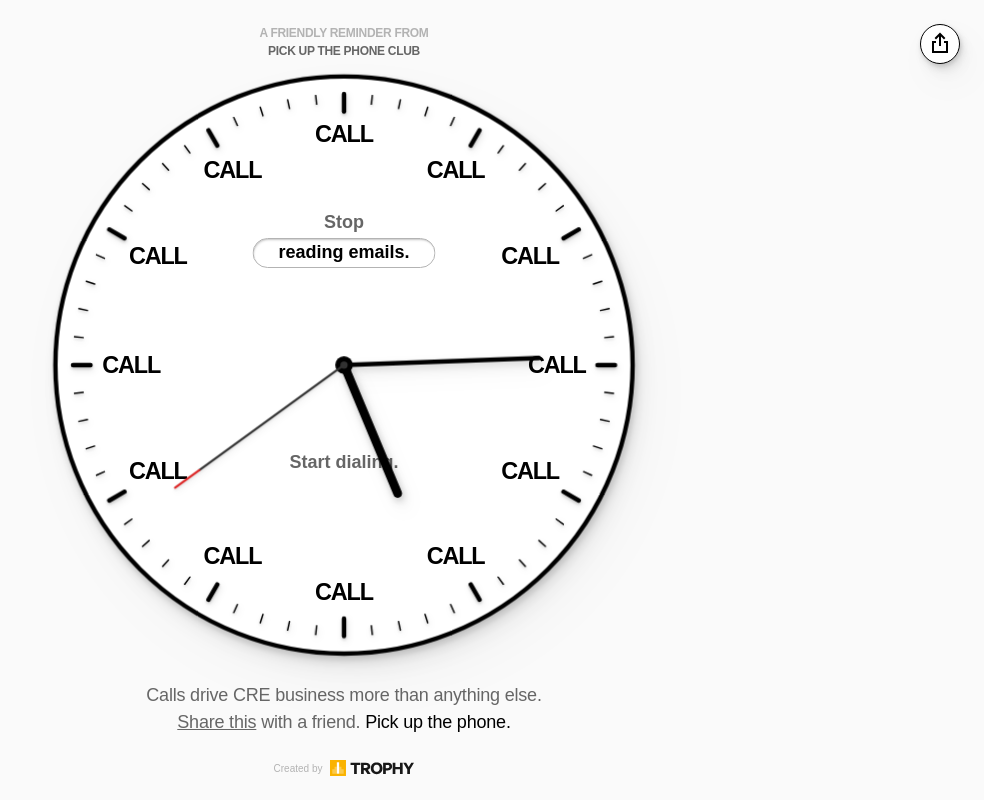
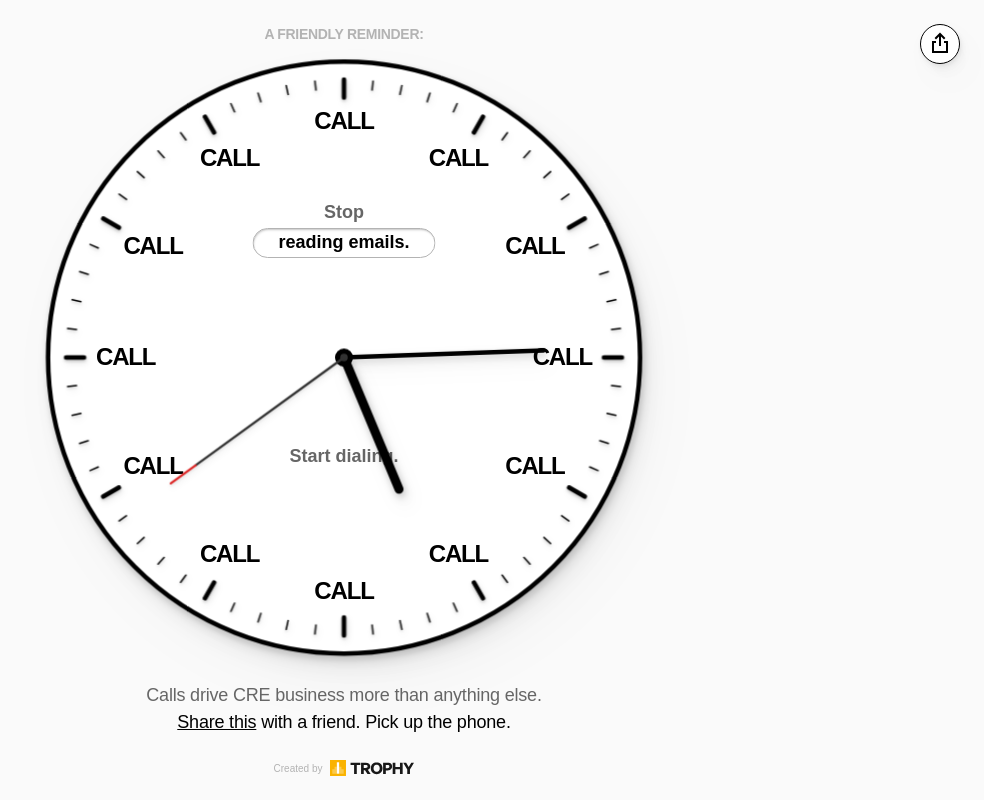
Before and after one commit to OrLevCo/pickupthephone, a Next.js app: page /clock in a window 1280 px wide. Shown: the whole page, without its empty margins (296-1280 px from the left). Built offline with nearby package versions, Linux system fonts and the light colour scheme; a web font is replaced by a local one.

Commit message:
Update clock page: improve tooltip positioning, adjust text styling and layout

```diff
--- a/app/clock/page.tsx
+++ b/app/clock/page.tsx
@@ -294,10 +294,10 @@ export default function Clock() {
           transition: 'opacity 0.15s',
           zIndex: 1000,
           filter: `
-            drop-shadow(1px 2px 2px hsl(0deg 0% 0% / 0.12))
-            drop-shadow(2px 4px 4px hsl(0deg 0% 0% / 0.09))
-            drop-shadow(4px 8px 8px hsl(0deg 0% 0% / 0.06))
-            drop-shadow(8px 16px 16px hsl(0deg 0% 0% / 0.03))
+            drop-shadow(1px 2px 2px hsl(0deg 0% 0% / 0.06))
+            drop-shadow(2px 4px 4px hsl(0deg 0% 0% / 0.04))
+            drop-shadow(4px 8px 8px hsl(0deg 0% 0% / 0.03))
+            drop-shadow(8px 16px 16px hsl(0deg 0% 0% / 0.015))
           `.replace(/\s+/g, ' ').trim()
         }}
         onMouseEnter={(e) => {
@@ -381,31 +381,15 @@ export default function Clock() {
             flexShrink: 0,
             flexGrow: 0,
             fontFamily: 'Satoshi, sans-serif',
-            fontSize: '12px',
-            fontWeight: '900',
+            fontSize: '14px',
+            fontWeight: '800',
+            letterSpacing: '-0.3px',
             textTransform: 'uppercase',
-            letterSpacing: '-0.3px',
             animation: contentReady ? 'fadeIn 1s linear both' : 'none',
             opacity: 0
           }}
         >
-          <span style={{ color: '#b3b3b3' }}>A friendly reminder from</span>
-          <br />
-          <a
-            href="https://www.linkedin.com/company/pick-up-the-phone-club/?viewAsMember=true"
-            target="_blank"
-            rel="noopener noreferrer"
-            style={{
-              color: '#666666',
-              textDecoration: 'none',
-              cursor: 'pointer',
-              transition: 'opacity 0.15s'
-            }}
-            onMouseEnter={(e) => e.currentTarget.style.opacity = '0.5'}
-            onMouseLeave={(e) => e.currentTarget.style.opacity = '1'}
-          >
-            Pick up the phone club
-          </a>
+          <span style={{ color: '#b3b3b3' }}>A friendly reminder:</span>
         </div>
 
         {/* SVG container - wraps clock face and hands for proper positioning */}
@@ -780,12 +764,13 @@ export default function Clock() {
             letterSpacing: '-0.2px',
             animation: contentReady ? 'fadeIn 1s linear both' : 'none',
             opacity: 0,
-            position: 'relative'
+            position: 'relative',
+            maxWidth: '403px',
+            margin: '12px auto 0'
           }}
         >
-          Calls drive CRE business more than anything else.
-          <br />
-          <span style={{ color: '#666666' }}>
+          Calls drive CRE business more than anything else.{' '}
+          <span style={{ color: '#000000' }}>
             <span
               onClick={async () => {
                 try {
@@ -819,9 +804,9 @@ export default function Clock() {
             <div
               style={{
                 position: 'absolute',
-                top: '-40px',
+                top: '50%',
                 left: '50%',
-                transform: 'translateX(-50%)',
+                transform: 'translate(-50%, -50%)',
                 backgroundColor: '#333333',
                 color: 'white',
                 padding: '6px 12px',
```
